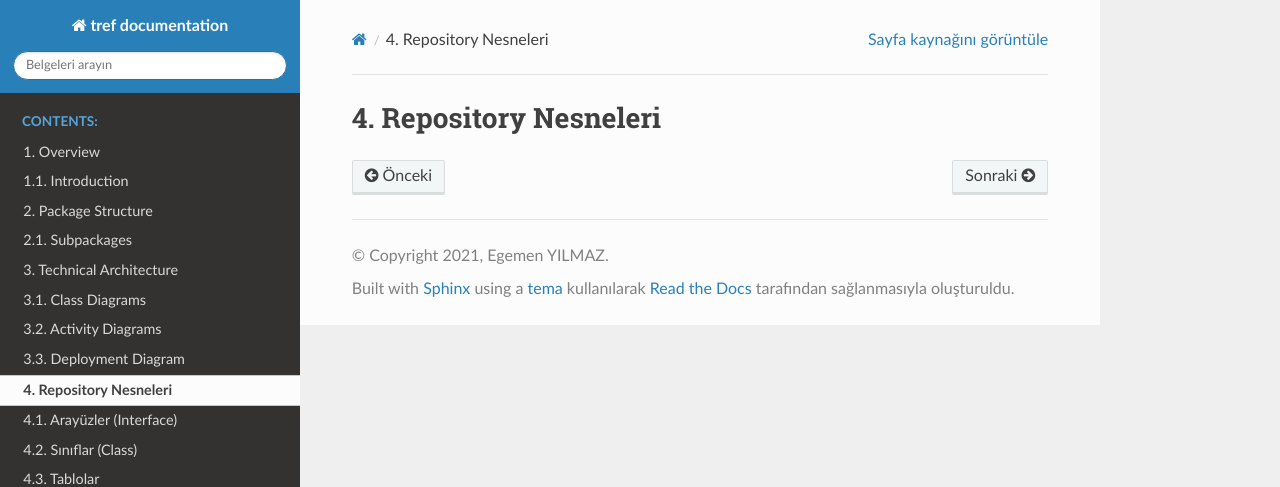
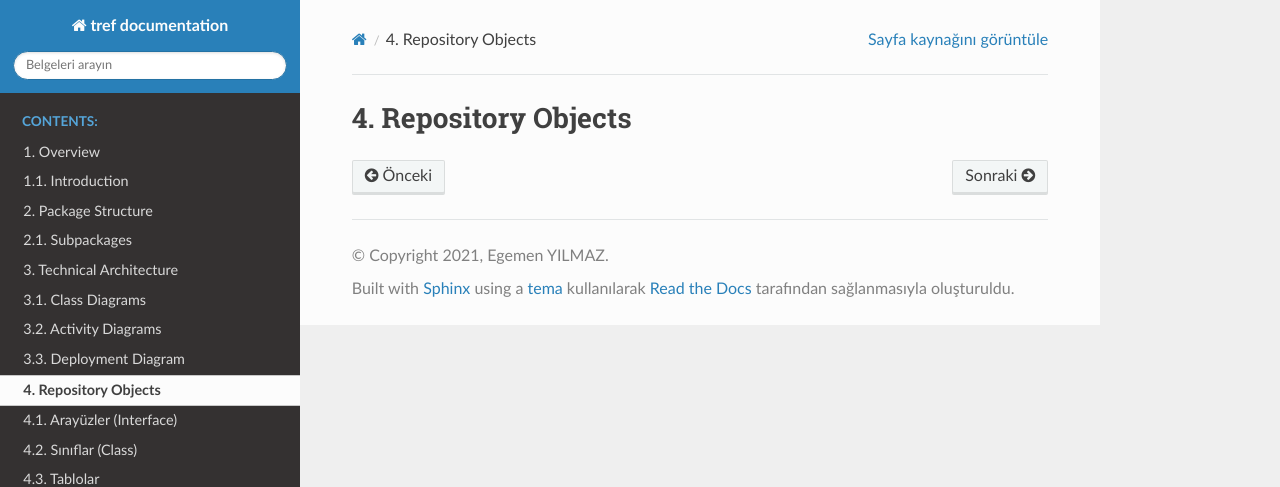
Before and after one commit to openTCT/zotcttr_ef, a Sphinx documentation site: the page built from docs/4_repositoryobjects.md, in a window 1280 px wide. Shown: the top 487 px of the page. Built offline with Sphinx 7.4.7 and the Read the Docs theme 2.0.0, drawn with Linux system fonts in a browser that asks for light colours.

Commit message:
Update 4_repositoryobjects.md

```diff
--- a/docs/4_repositoryobjects.md
+++ b/docs/4_repositoryobjects.md
@@ -1 +1 @@
-# 4. Repository Nesneleri
+# 4. Repository Objects
```
